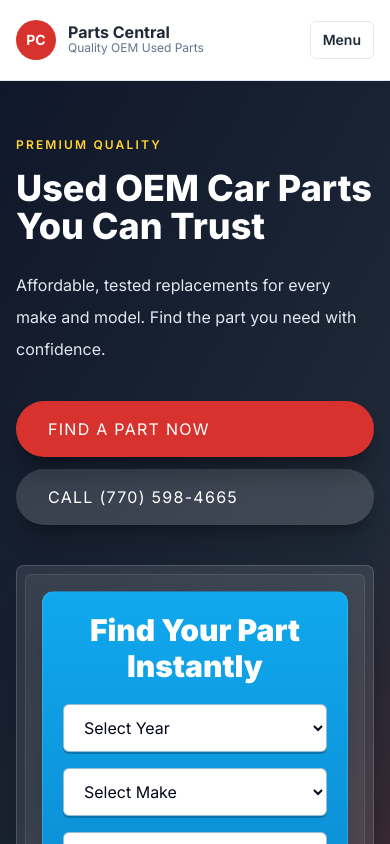
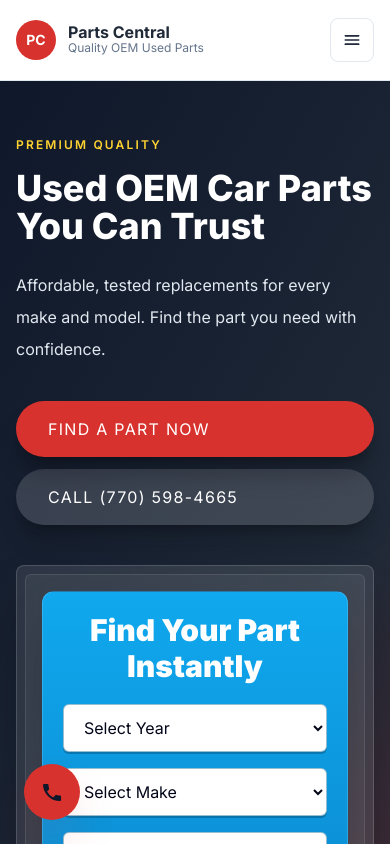
Before and after one commit to rajat290/usedcarparts, a Next.js app: page / in a window 390 px wide. Shown: the top 844 px of the page. Built offline with nearby package versions, Linux system fonts and the light colour scheme.

Commit message:
Added FloatingCallButton component and enhance Navbar and MobileMenu styles

```diff
--- a/app/layout.tsx
+++ b/app/layout.tsx
@@ -3,6 +3,7 @@ import { Inter } from "next/font/google";
 import "./globals.css";
 
 import Navbar from "@/components/layout/Navbar";
+import FloatingCallButton from "@/components/layout/FloatingCallButton";
 import Footer from "@/components/layout/Footer";
 
 const inter = Inter({
@@ -40,6 +41,7 @@ export default function RootLayout({
     <html lang="en" className={`${inter.variable} h-full antialiased`}>
       <body className="min-h-full flex flex-col">
         <Navbar />
+        <FloatingCallButton />
         <main className="flex-1">{children}</main>
         <Footer />
       </body>
--- /dev/null
+++ b/src/components/layout/FloatingCallButton.tsx
@@ -0,0 +1,16 @@
+export default function FloatingCallButton() {
+  return (
+    <a
+      href="tel:7705984665"
+      className="fixed bottom-6 left-6 z-50 inline-flex h-14 w-14 items-center justify-center rounded-full bg-primary text-white shadow-2xl shadow-primary/30 transition-all duration-200 hover:-translate-y-0.5 hover:bg-primary-dark focus-visible:outline-none focus-visible:ring-2 focus-visible:ring-primary focus-visible:ring-offset-2"
+      aria-label="Call Parts Central"
+    >
+      <svg className="h-6 w-6" viewBox="0 0 24 24" fill="none" aria-hidden="true">
+        <path
+          d="M6.62 10.79a15.05 15.05 0 006.59 6.59l2.2-2.2a1 1 0 011.11-.21 11.36 11.36 0 003.55.57 1 1 0 011 1v3.5a1 1 0 01-1 1A17 17 0 013 5a1 1 0 011-1h3.5a1 1 0 011 1 11.36 11.36 0 00.57 3.55 1 1 0 01-.21 1.11l-2.2 2.2z"
+          fill="currentColor"
+        />
+      </svg>
+    </a>
+  );
+}
--- a/src/components/layout/MobileMenu.tsx
+++ b/src/components/layout/MobileMenu.tsx
@@ -37,9 +37,9 @@ export default function MobileMenu({ isOpen, onClose }: MobileMenuProps) {
   }
 
   return (
-    <div className="fixed inset-0 z-50 bg-slate-950/40 lg:hidden" onClick={onClose}>
+    <div className="fixed inset-0 z-50 bg-slate-950/75 backdrop-blur-sm lg:hidden" onClick={onClose}>
       <div
-        className="ml-auto flex h-full w-[82%] max-w-sm flex-col bg-white p-6"
+        className="ml-auto flex h-full w-[82%] max-w-sm flex-col bg-white p-6 shadow-2xl"
         onClick={(event) => event.stopPropagation()}
       >
         <div className="flex items-center justify-between">
@@ -47,10 +47,12 @@ export default function MobileMenu({ isOpen, onClose }: MobileMenuProps) {
           <button
             type="button"
             onClick={onClose}
-            className="rounded-md p-2 text-secondary hover:bg-slate-100"
+            className="inline-flex h-10 w-10 items-center justify-center rounded-full border border-border text-secondary transition-colors duration-200 hover:bg-slate-100"
             aria-label="Close navigation menu"
           >
-            ?
+            <svg className="h-5 w-5" viewBox="0 0 24 24" fill="none" aria-hidden="true">
+              <path d="M6 6l12 12M18 6L6 18" stroke="currentColor" strokeWidth="2" strokeLinecap="round" />
+            </svg>
           </button>
         </div>
 
--- a/src/components/layout/Navbar.tsx
+++ b/src/components/layout/Navbar.tsx
@@ -66,23 +66,18 @@ export default function Navbar() {
           ))}
         </nav>
 
-        <div className="hidden lg:block">
-          <Button
-            href="tel:7705984665"
-            size="md"
-            className="rounded-full tracking-wide shadow-lg shadow-primary/20 ring-1 ring-primary/10 transition-transform duration-200 hover:-translate-y-0.5 hover:shadow-xl"
-          >
-            Call Now
-          </Button>
-        </div>
+        <div className="hidden lg:block" />
 
         <button
           type="button"
-          className="inline-flex items-center rounded-md border border-border px-3 py-2 text-secondary lg:hidden"
+          className="inline-flex h-11 w-11 items-center justify-center rounded-lg border border-border text-secondary transition-colors duration-200 hover:border-primary hover:text-primary lg:hidden"
           onClick={() => setIsOpen(true)}
           aria-label="Open navigation menu"
         >
-          <span className="text-sm font-semibold">Menu</span>
+          <span className="sr-only">Open navigation menu</span>
+          <svg className="h-5 w-5" viewBox="0 0 24 24" fill="none" aria-hidden="true">
+            <path d="M4 7h16M4 12h16M4 17h16" stroke="currentColor" strokeWidth="2" strokeLinecap="round" />
+          </svg>
         </button>
       </Container>
 
```
